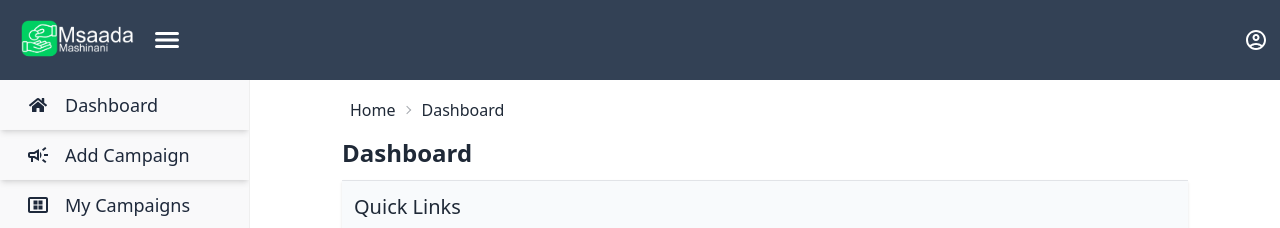
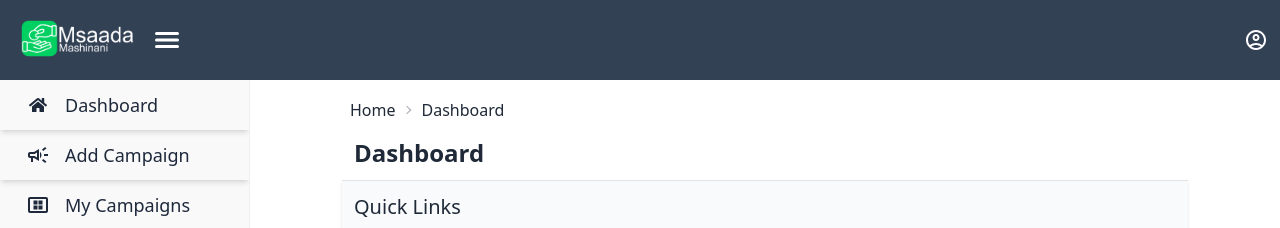
Before and after one commit to MuchokiDavid/Msaadafund-Frontend, a React (Create React App) app: page /org/dashboard in a window 1280 px wide. Shown: the top 228 px of the page. Built offline with nearby package versions, Linux system fonts and the light colour scheme; no server answers; sample sign-in values are in the browser's storage.

Commit message:
Added margin

```diff
--- a/src/components/org-dashboard/pages/OrgHome.jsx
+++ b/src/components/org-dashboard/pages/OrgHome.jsx
@@ -12,7 +12,7 @@ function OrgHome({allCampaigns,allDonations, allDonors}) {
               <li><a href='/org/dashboard'>Dashboard</a></li>
           </ul>
       </div>
-      <h1 className="mb-3 my-2 text-2xl font-bold leading-tight ">Dashboard</h1>
+      <h1 className="mb-3 my-2 mx-3 text-2xl font-bold leading-tight ">Dashboard</h1>
       <hr className='mb-0' />
       <QuickLinks/>
       <HomeCards allCampaigns={allCampaigns} allDonations= {allDonations}/>
```
